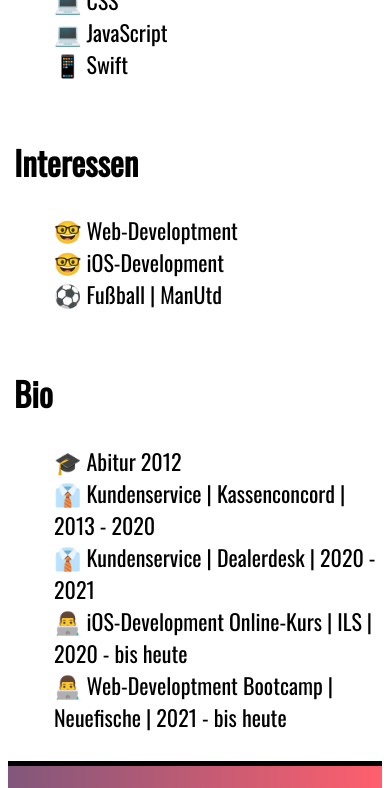
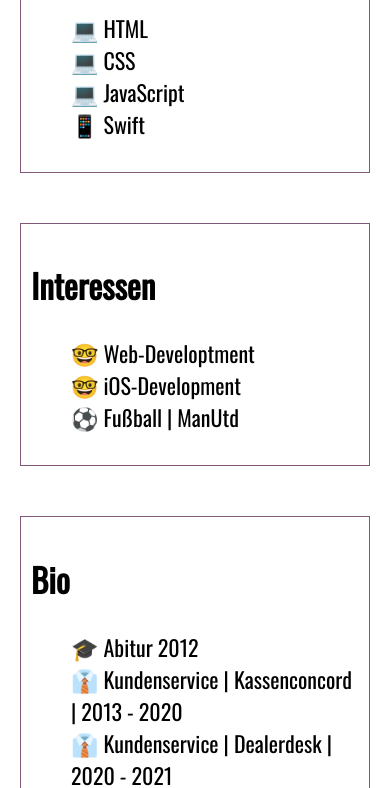
Before and after one commit to agonkarimani/personal-website, a website: page index.html in a window 390 px wide. Shown: the part 693-1481 px from the top of the page. Drawn offline with nearby package versions, Linux system fonts and the light colour scheme.

Commit message:
Add new style

```diff
--- a/Styles/_utility.css
+++ b/Styles/_utility.css
@@ -2,7 +2,7 @@
   display: inline;
   text-align: center;
   padding: 5px;
-  border-bottom: 5px solid black;
+  border: 5px solid black;
   background-image: linear-gradient(to right, #ff5f6d 0%, #81577b 100%);
 }
 
@@ -27,26 +27,56 @@
 }
 
 .page-main {
-  display: block;
+  display: flex;
+  flex-direction: row;
+  justify-content: center;
+  align-items: center;
 }
 
 .page-main__skills {
-  width: 100%;
-  margin: 35px 35px;
+  width: 350px;
+  margin-top: 50px;
+  margin-bottom: 50px;
+  margin-left: auto;
+  margin-right: auto;
+  border: 1px solid #81577b;
+  padding: 10px;
+}
+
+.page-main__skills:hover {
+  box-shadow: 8px 8px 8px 4px rgba(0, 0, 0, 0.2);
 }
 
 .page-main__interessen {
-  width: 100%;
-  margin: 35px 35px;
+  width: 350px;
+  margin-top: 50px;
+  margin-bottom: 50px;
+  margin-left: auto;
+  margin-right: auto;
+  border: 1px solid #81577b;
+  padding: 10px;
+}
+
+.page-main__interessen:hover {
+  box-shadow: 8px 8px 8px 4px rgba(0, 0, 0, 0.2);
 }
 
 .page-main__bio {
-  width: 100%;
-  margin: 35px 35px;
+  width: 350px;
+  margin-top: 50px;
+  margin-bottom: 50px;
+  margin-left: auto;
+  margin-right: auto;
+  border: 1px solid #81577b;
+  padding: 10px;
+}
+
+.page-main__bio:hover {
+  box-shadow: 8px 8px 8px 4px rgba(0, 0, 0, 0.2);
 }
 
 .footer__kontakt {
-  border-top: 5px solid black;
+  border: 5px solid black;
   display: flex;
   align-items: center;
   justify-content: space-evenly;
@@ -70,28 +100,6 @@
     text-align: center;
   }
 
-  .page-main {
-    justify-content: center;
-  }
-
-  .page-main__skills {
-    width: 100%;
-    margin: 3px 3px;
-    padding: 3px;
-  }
-
-  .page-main__interessen {
-    width: 100%;
-    margin: 3px 3px;
-    padding: 3px;
-  }
-
-  .page-main__bio {
-    width: 100%;
-    margin: 3px 3px;
-    padding: 3px;
-  }
-
   .footer__kontakt {
     display: inline-flexbox;
   }
```
